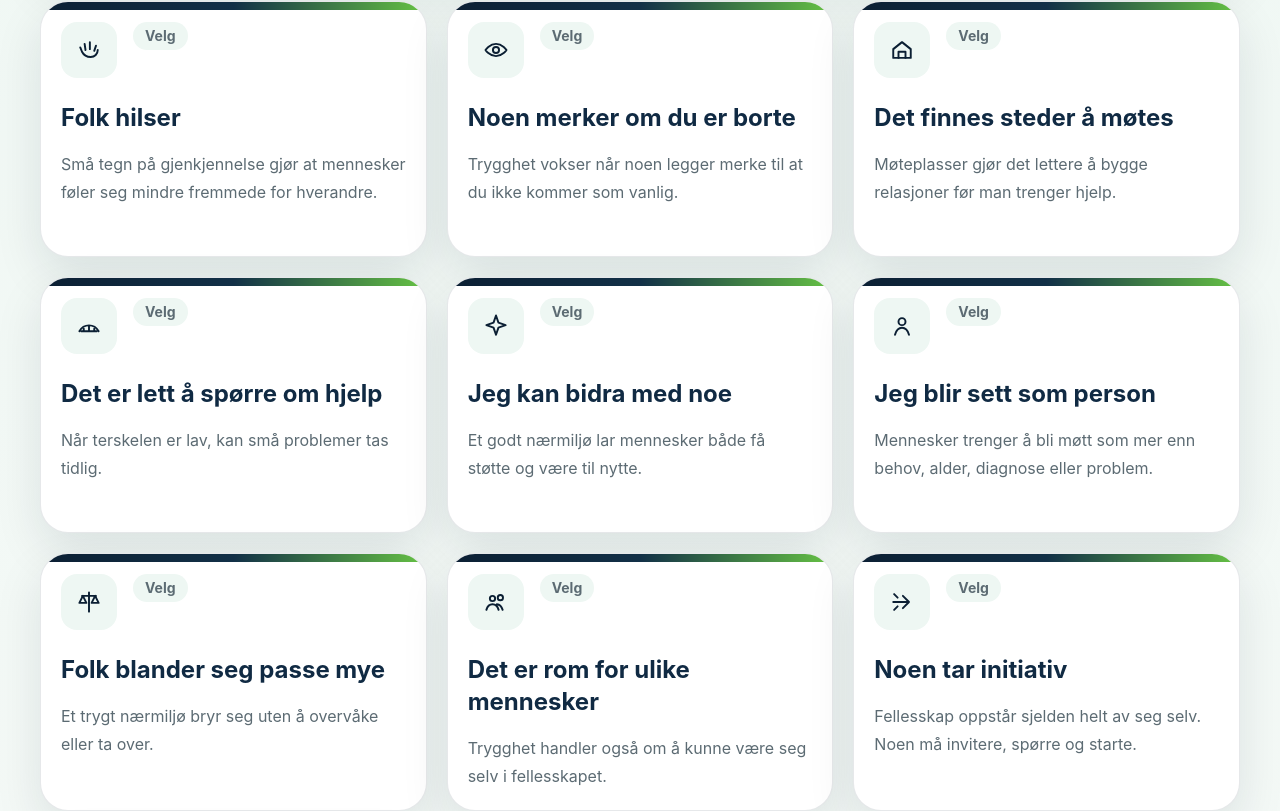
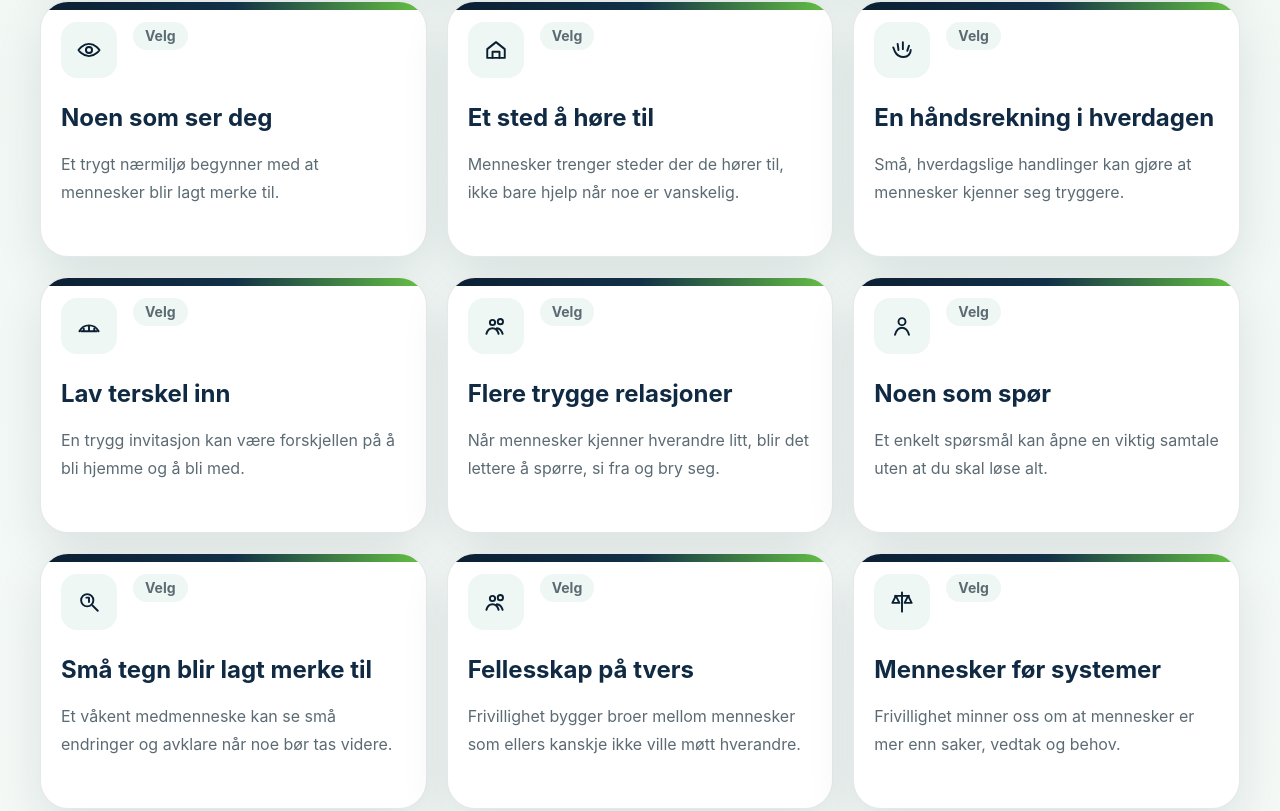
Before and after one commit to aogaa/vafskurs, a React (Vite) app: page /moduler/modul-1 in a window 1280 px wide. Shown: the part 2989-3800 px from the top of the page. Built offline with nearby package versions, Linux system fonts and the light colour scheme.

Commit message:
endret innhold i modul 1 nye kort

```diff
--- a/src/components/modules/ModuleOne.tsx
+++ b/src/components/modules/ModuleOne.tsx
@@ -343,34 +343,10 @@ export function ModuleOne({ courseModule, isComplete, onComplete }: ModuleOnePro
             <h2 className="mt-2 text-2xl font-bold text-ink">
               Dine byggesteiner forteller noe viktig
             </h2>
-            <div className="mt-5 space-y-4 text-base leading-8 text-slate">
-              <p>
-                Du har valgt byggesteiner som handler om mer enn hyggelige
-                aktiviteter.
-              </p>
-              <p>
-                Du har valgt et nærmiljø der mennesker blir lagt merke til. Der
-                noen spør hvordan det går. Der det finnes steder å høre til.
-                Der små handlinger kan gjøre hverdagen tryggere for andre.
-              </p>
-              <p className="text-lg font-bold text-harbor">
-                Dette er kjernen i frivillighet.
-              </p>
-              <p>
-                Frivillige bygger ikke systemer. De bygger relasjoner. De gjør
-                at mennesker ikke bare blir brukere, pasienter, innbyggere eller
-                mottakere av tjenester, men medmennesker som blir sett.
-              </p>
-              <p>
-                Når du velger å være frivillig, er du med på å holde
-                lokalsamfunnet menneskelig.
-              </p>
-              <p>
-                Det betyr ikke at du skal løse alt. Det betyr at du kan være en
-                viktig del av noe større: et fellesskap der mennesker angår
-                hverandre.
-              </p>
-            </div>
+            <p className="mt-5 max-w-3xl text-base leading-8 text-slate">
+              Hvert kort du har valgt peker på en side av nærmiljøet du ønsker
+              å være med på å skape.
+            </p>
             <div className="mt-6 rounded-3xl bg-mist p-5">
               <h3 className="text-lg font-bold text-harbor">
                 Dine valgte byggesteiner
@@ -389,6 +365,55 @@ export function ModuleOne({ courseModule, isComplete, onComplete }: ModuleOnePro
                 Dette er ikke en fasit. Det er ditt bilde av hva som gjør et
                 nærmiljø tryggere.
               </p>
+            </div>
+            <div className="mt-6 grid gap-4">
+              {selectedCards.map((card) => (
+                <section
+                  key={card.id}
+                  className="rounded-3xl border border-harbor/8 bg-white p-5 shadow-sm"
+                >
+                  <h3 className="text-xl font-bold text-ink">{card.title}</h3>
+                  <div className="mt-4 space-y-3 text-base leading-8 text-slate">
+                    {card.fullText.map((paragraph) => (
+                      <p key={paragraph}>{paragraph}</p>
+                    ))}
+                  </div>
+                </section>
+              ))}
+            </div>
+            <div className="mt-6 rounded-3xl border border-pine/25 bg-mist p-5">
+              <h3 className="text-xl font-bold text-harbor">
+                Samlet innsikt fra valgene dine
+              </h3>
+              <div className="mt-4 space-y-4 text-base leading-8 text-slate">
+                <p>
+                  Du har valgt byggesteiner som handler om mer enn hyggelige
+                  aktiviteter.
+                </p>
+                <p>
+                  Du har valgt et nærmiljø der mennesker blir lagt merke til.
+                  Der noen spør hvordan det går. Der det finnes steder å høre
+                  til. Der små handlinger kan gjøre hverdagen tryggere for
+                  andre.
+                </p>
+                <p className="text-lg font-bold text-harbor">
+                  Dette er kjernen i frivillighet.
+                </p>
+                <p>
+                  Frivillige bygger ikke systemer. De bygger relasjoner. De gjør
+                  at mennesker ikke bare blir brukere, pasienter, innbyggere
+                  eller mottakere av tjenester, men medmennesker som blir sett.
+                </p>
+                <p>
+                  Når du velger å være frivillig, er du med på å holde
+                  lokalsamfunnet menneskelig.
+                </p>
+                <p>
+                  Det betyr ikke at du skal løse alt. Det betyr at du kan være
+                  en viktig del av noe større: et fellesskap der mennesker angår
+                  hverandre.
+                </p>
+              </div>
             </div>
             <div className="mt-6 rounded-3xl border border-pine/25 bg-white p-5 shadow-sm">
               <h3 className="text-lg font-bold text-ink">
--- a/src/data/moduleOneCards.ts
+++ b/src/data/moduleOneCards.ts
@@ -2,76 +2,178 @@ export type ModuleOneCard = {
   id: string;
   title: string;
   shortText: string;
-  icon: "wave" | "eye" | "place" | "bridge" | "spark" | "person" | "balance" | "people" | "arrow" | "search";
+  fullText: string[];
+  icon:
+    | "wave"
+    | "eye"
+    | "place"
+    | "bridge"
+    | "spark"
+    | "person"
+    | "balance"
+    | "people"
+    | "arrow"
+    | "search";
 };
 
 export const moduleOneCards: ModuleOneCard[] = [
   {
-    id: "folk-hilser",
-    title: "Folk hilser",
+    id: "noen-som-ser-deg",
+    title: "Noen som ser deg",
     shortText:
-      "Små tegn på gjenkjennelse gjør at mennesker føler seg mindre fremmede for hverandre.",
-    icon: "wave",
+      "Et trygt nærmiljø begynner med at mennesker blir lagt merke til.",
+    icon: "eye",
+    fullText: [
+      "Et trygt nærmiljø begynner med at mennesker blir lagt merke til.",
+      "Ikke overvåket. Ikke kontrollert. Men sett.",
+      "At noen merker om du ikke kommer som vanlig. At noen husker navnet ditt. At noen spør hvordan du har det, og faktisk venter på svaret.",
+      "Som frivillig kan du være en av dem som gjør at et menneske ikke bare passerer gjennom hverdagen usynlig.",
+    ],
   },
   {
-    id: "noen-merker",
-    title: "Noen merker om du er borte",
+    id: "et-sted-a-hore-til",
+    title: "Et sted å høre til",
     shortText:
-      "Trygghet vokser når noen legger merke til at du ikke kommer som vanlig.",
-    icon: "eye",
+      "Mennesker trenger steder der de hører til, ikke bare hjelp når noe er vanskelig.",
+    icon: "place",
+    fullText: [
+      "Mennesker trenger mer enn hjelp. Vi trenger steder der vi hører til.",
+      "Et sted å komme inn døren. Et sted der noen kjenner deg igjen. Et sted der du ikke må forklare hvorfor du er der.",
+      "Frivillighet skaper slike steder. Møteplasser, aktiviteter og fellesskap der mennesker kan være mer enn behovene sine.",
+      "Som frivillig er du med på å åpne døren inn til fellesskapet.",
+    ],
   },
   {
-    id: "steder-a-motes",
-    title: "Det finnes steder å møtes",
+    id: "en-handsrekning-i-hverdagen",
+    title: "En håndsrekning i hverdagen",
     shortText:
-      "Møteplasser gjør det lettere å bygge relasjoner før man trenger hjelp.",
-    icon: "place",
+      "Små, hverdagslige handlinger kan gjøre at mennesker kjenner seg tryggere.",
+    icon: "wave",
+    fullText: [
+      "Små handlinger kan bety mer enn de ser ut til.",
+      "En prat. En tur. En kopp kaffe. En invitasjon. En som følger litt på vei.",
+      "Det trenger ikke være stort for å være viktig. Noen ganger er det nettopp det enkle og hverdagslige som gjør at mennesker kjenner seg tryggere.",
+      "Som frivillig kan du bidra med det som systemer ofte ikke kan gi: tid, nærvær og menneskelig kontakt.",
+    ],
   },
   {
-    id: "lett-a-sporre",
-    title: "Det er lett å spørre om hjelp",
-    shortText: "Når terskelen er lav, kan små problemer tas tidlig.",
+    id: "lav-terskel-inn",
+    title: "Lav terskel inn",
+    shortText:
+      "En trygg invitasjon kan være forskjellen på å bli hjemme og å bli med.",
     icon: "bridge",
+    fullText: [
+      "Et godt nærmiljø gjør det lett å bli med.",
+      "Ikke alle tør å møte opp alene. Ikke alle vet hvor de passer inn. Ikke alle har noen å spørre.",
+      "Frivillighet kan senke terskelen. En invitasjon, et smil eller en trygg person ved døren kan være forskjellen på å bli hjemme og å bli en del av fellesskapet.",
+      "Som frivillig kan du gjøre veien inn kortere for andre.",
+    ],
   },
   {
-    id: "kan-bidra",
-    title: "Jeg kan bidra med noe",
+    id: "flere-trygge-relasjoner",
+    title: "Flere trygge relasjoner",
     shortText:
-      "Et godt nærmiljø lar mennesker både få støtte og være til nytte.",
-    icon: "spark",
+      "Når mennesker kjenner hverandre litt, blir det lettere å spørre, si fra og bry seg.",
+    icon: "people",
+    fullText: [
+      "Trygghet bygges ikke bare av planer, bygg og tjenester. Trygghet bygges også av relasjoner.",
+      "Når mennesker kjenner hverandre litt, blir det lettere å spørre om hjelp. Lettere å si fra. Lettere å bry seg.",
+      "Frivillige skaper ikke trygghet ved å ta ansvar for alt, men ved å være en del av et nettverk av mennesker som ser hverandre.",
+      "Som frivillig er du med på å gjøre lokalsamfunnet mindre fremmed.",
+    ],
   },
   {
-    id: "sett-som-person",
-    title: "Jeg blir sett som person",
+    id: "noen-som-spor",
+    title: "Noen som spør",
     shortText:
-      "Mennesker trenger å bli møtt som mer enn behov, alder, diagnose eller problem.",
+      "Et enkelt spørsmål kan åpne en viktig samtale uten at du skal løse alt.",
     icon: "person",
+    fullText: [
+      "Et enkelt spørsmål kan åpne en dør:",
+      "Hvordan går det egentlig?",
+      "Ikke fordi du skal løse alt som kommer etterpå. Ikke fordi du skal bli behandler eller saksbehandler. Men fordi det betyr noe at noen spør.",
+      "Frivillighet handler ofte om å være nær nok til å legge merke til, og klok nok til å vite når noe må tas videre.",
+      "Som frivillig kan du være den som starter en viktig samtale.",
+    ],
   },
   {
-    id: "passe-mye",
-    title: "Folk blander seg passe mye",
-    shortText: "Et trygt nærmiljø bryr seg uten å overvåke eller ta over.",
-    icon: "balance",
+    id: "sma-tegn-blir-lagt-merke-til",
+    title: "Små tegn blir lagt merke til",
+    shortText:
+      "Et våkent medmenneske kan se små endringer og avklare når noe bør tas videre.",
+    icon: "search",
+    fullText: [
+      "I et godt nærmiljø forsvinner ikke mennesker like lett ut av syne.",
+      "Noen merker om en stol står tom. Noen ser om en person trekker seg unna. Noen legger merke til at noe er annerledes enn før.",
+      "Frivillige skal ikke tolke alt eller ta ansvar alene. Men de kan se, lytte og melde fra når noe bør avklares.",
+      "Som frivillig kan du være et våkent medmenneske, ikke en privat problemløser.",
+    ],
   },
   {
-    id: "rom-for-ulike",
-    title: "Det er rom for ulike mennesker",
+    id: "fellesskap-pa-tvers",
+    title: "Fellesskap på tvers",
     shortText:
-      "Trygghet handler også om å kunne være seg selv i fellesskapet.",
+      "Frivillighet bygger broer mellom mennesker som ellers kanskje ikke ville møtt hverandre.",
     icon: "people",
+    fullText: [
+      "Et levende lokalsamfunn består av mennesker som ellers kanskje ikke ville møtt hverandre.",
+      "Unge og eldre. Nye og etablerte. Folk med ulike erfaringer, interesser og livssituasjoner.",
+      "Frivillighet skaper broer mellom mennesker. Den gjør nærmiljøet rikere, varmere og mer robust.",
+      "Som frivillig er du med på å bygge forbindelser der det ellers kunne vært avstand.",
+    ],
   },
   {
-    id: "tar-initiativ",
-    title: "Noen tar initiativ",
+    id: "mennesker-for-systemer",
+    title: "Mennesker før systemer",
     shortText:
-      "Fellesskap oppstår sjelden helt av seg selv. Noen må invitere, spørre og starte.",
-    icon: "arrow",
+      "Frivillighet minner oss om at mennesker er mer enn saker, vedtak og behov.",
+    icon: "balance",
+    fullText: [
+      "Systemer er nødvendige. Tjenester er viktige. Ansatte gjør arbeid som frivillige ikke skal overta.",
+      "Men et samfunn kan ikke bare bestå av systemer.",
+      "Mennesker trenger å bli møtt som mennesker, ikke bare som saker, vedtak, behov eller utfordringer.",
+      "Frivillighet minner oss om dette: Vi er ikke bare mottakere av hjelp. Vi er medmennesker som angår hverandre.",
+      "Som frivillig bidrar du til at lokalsamfunnet ikke mister varmen.",
+    ],
   },
   {
-    id: "fanges-opp",
-    title: "Små ting fanges opp tidlig",
+    id: "en-trygg-vei-videre",
+    title: "En trygg vei videre",
     shortText:
-      "Når mennesker ser hverandre, kan små bekymringer oppdages før de blir store.",
-    icon: "search",
+      "Du trenger ikke bære alt selv for å være en trygg bro videre.",
+    icon: "arrow",
+    fullText: [
+      "Noen ganger trenger mennesker ikke en stor løsning. De trenger en trygg vei videre.",
+      "En person som kan si: «Dette finner vi ut av.»",
+      "En som vet hvem man kan spørre. En som ikke lover for mye, men heller ikke trekker seg unna.",
+      "Frivillighet handler ikke om å bære alt selv. Det handler om å være en del av et fellesskap der ingen skal måtte stå helt alene.",
+      "Som frivillig kan du være en trygg bro videre.",
+    ],
+  },
+  {
+    id: "a-bli-invitert-inn",
+    title: "Å bli invitert inn",
+    shortText:
+      "En varm invitasjon kan gjøre fellesskap mer tilgjengelige og mindre skumle.",
+    icon: "bridge",
+    fullText: [
+      "Det er stor forskjell på å vite at noe finnes, og å føle seg invitert inn.",
+      "Mange trenger et lite dytt. Ikke press, men en varm invitasjon. En trygg hånd. En som sier: «Du kan komme sammen med meg.»",
+      "Frivillige kan gjøre fellesskap mer tilgjengelige, menneskelige og mindre skumle.",
+      "Som frivillig kan du være forskjellen på utenfor og innenfor.",
+    ],
+  },
+  {
+    id: "et-naermiljo-som-taler-mer",
+    title: "Et nærmiljø som tåler mer",
+    shortText:
+      "Sterke relasjoner gjør nærmiljøet mer robust før problemene blir for store.",
+    icon: "spark",
+    fullText: [
+      "Et lokalsamfunn med sterke relasjoner tåler mer.",
+      "Når mennesker kjenner hverandre, blir det lettere å mobilisere, lettere å hjelpe og lettere å oppdage når noen trenger støtte.",
+      "Frivillighet er derfor ikke bare hyggelig. Det er sosial styrke. Det er hverdagsberedskap. Det er fellesskap som virker før problemene blir for store.",
+      "Som frivillig er du med på å gjøre nærmiljøet mer robust.",
+    ],
   },
 ];
```
